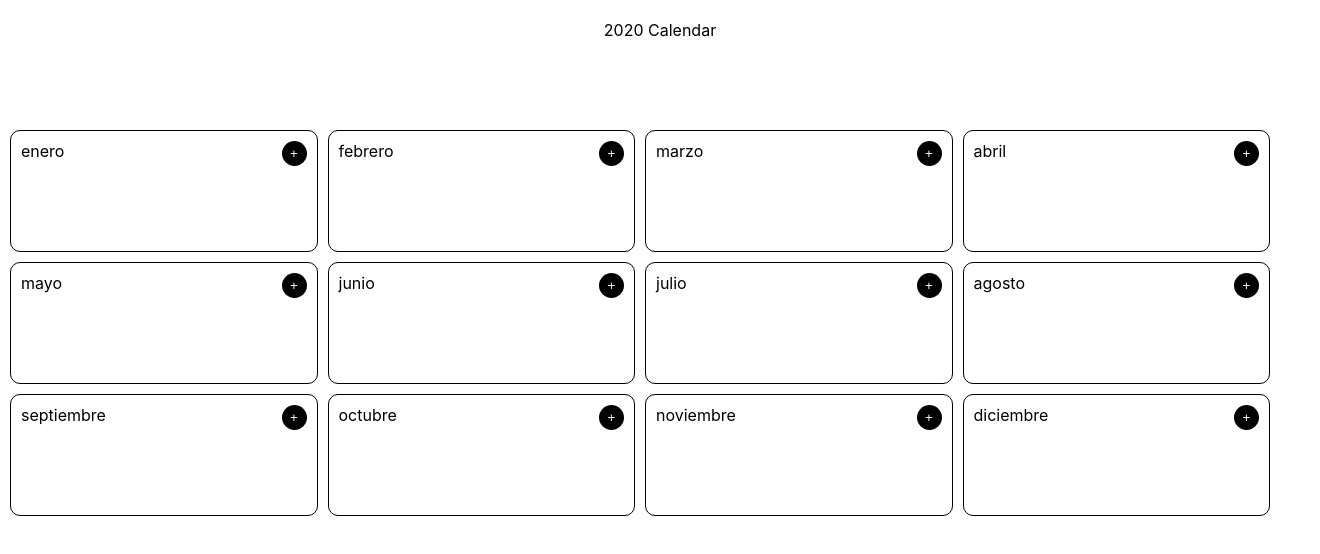
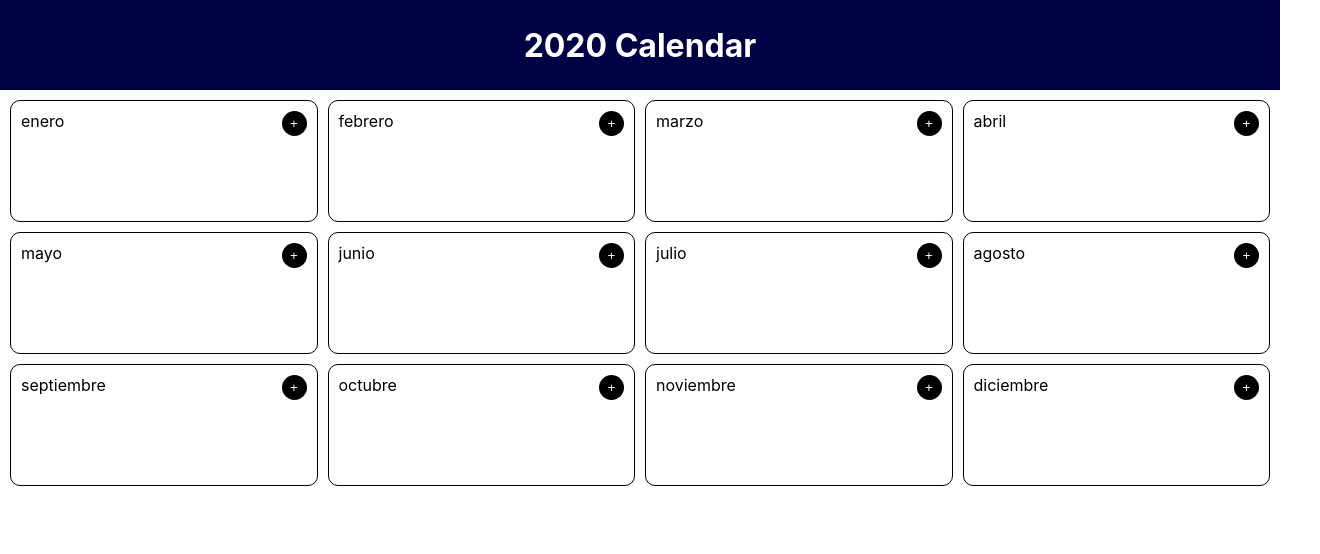
Before and after one commit to jmmzzei/redux-calendar, a React (Create React App) app: page / in a window 1280 px wide. Shown: the top 554 px of the page, 1320 px wide, since content can reach past the window. Built offline with nearby package versions, Linux system fonts and the light colour scheme.

Commit message:
Style navbar and fix overflow-x bug

```diff
--- a/src/components/NavbarStyled.js
+++ b/src/components/NavbarStyled.js
@@ -1,12 +1,19 @@
 import styled from "styled-components";
 
 export const NavbarStyled = styled.nav`
-  height: 80px;
+  height: 50px;
   bakground: #f1f1f1;
   width: 100%;
+  font-size: 2rem;
+  font-weight: bold;
+  display: flex;
+  align-items: center;
+  justify-content: center;
   margin: 0;
-  padding: 20px;
+  color: white;
+  padding: 20px 0;
   display: flex;
   algin-items: center;
   justify-content: center;
+  background: #000045;
 `;
```
